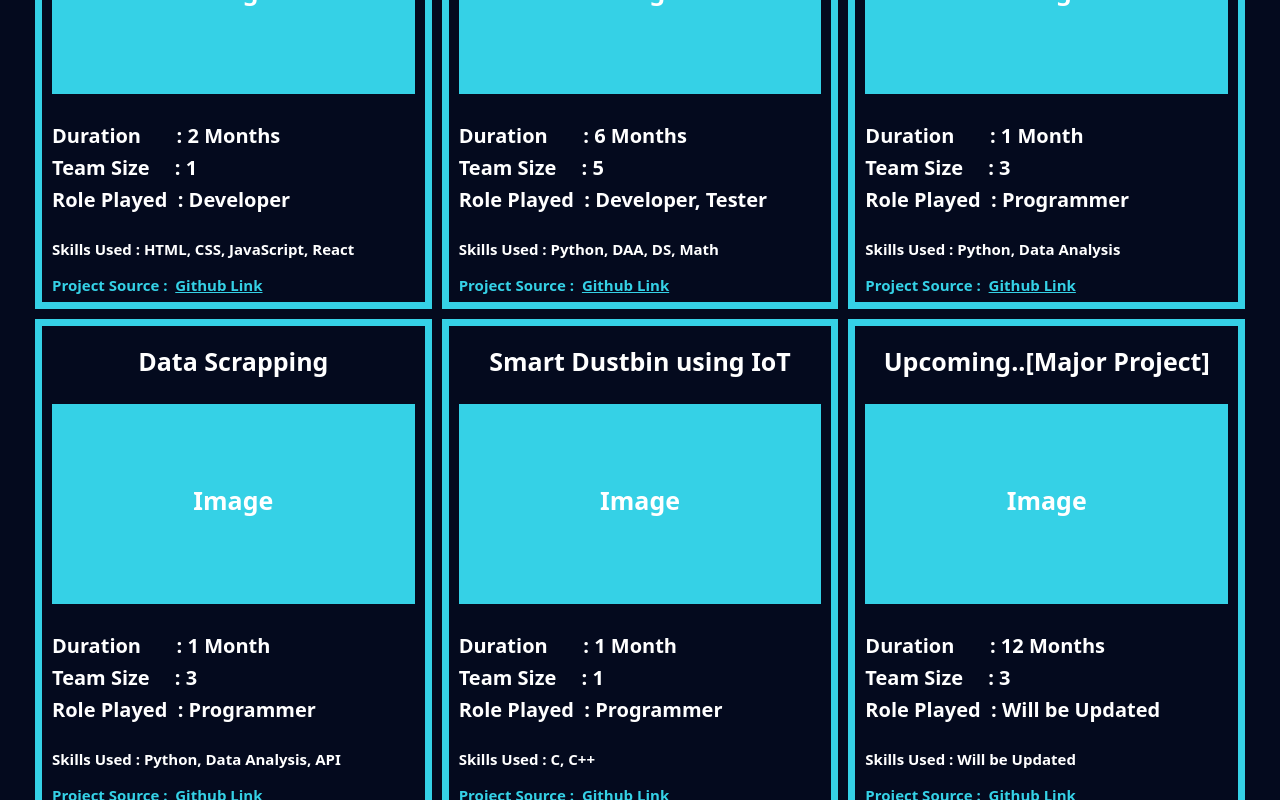
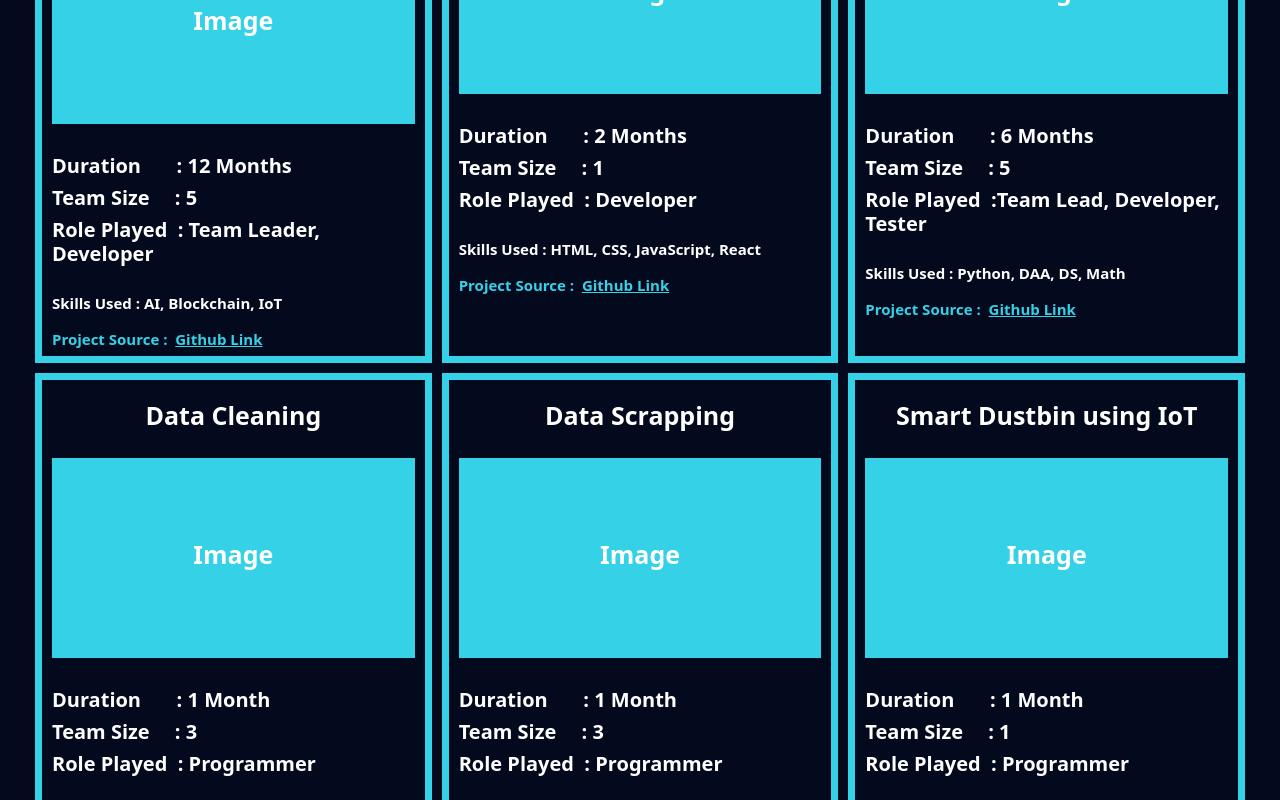
Before and after one commit to SantoshPenugurthi/my-portfolio, a React (Create React App) app: page /projects in a window 1280 px wide. Shown: the part 3340-4140 px from the top of the page. Built offline with nearby package versions, Linux system fonts and the light colour scheme.

Commit message:
major project update

```diff
--- a/src/Components/Projects.js
+++ b/src/Components/Projects.js
@@ -10,6 +10,30 @@ class Projects extends Component {
                 <div
                     className="projects"
                 >
+
+                    <div style={{display:'flex',flex:1,flexDirection:'column',borderWidth:7,borderColor:"#35d1e6",borderStyle:'solid',margin:5}}>
+                        <div>
+                            <h2 style={{fontWeight:'bold',display:'flex',fontSize:25,color:"#fff",padding:20,alignItems:'center',justifyContent:'center'}}>AI Integ. Blockchain for Auton.</h2>
+                        </div>
+                        <div style={{display:'flex',height:200,backgroundColor:"#35d1e6",alignItems:'center',justifyContent:'center',borderWidth:3,borderColor:"#35d1e6",borderStyle:'solid',marginLeft:10,marginRight:10}}>
+                            <h2 style={{fontWeight:'bold',fontSize:25,color:"#fff"}}>Image</h2>
+                        </div>
+                        <div>
+                            <h2 style={{fontWeight:'bold',display:'flex',fontSize:20,color:"#fff",paddingLeft:10,paddingTop:30}}>Duration &emsp;&nbsp;&nbsp;: 12 Months</h2>
+                        </div>
+                        <div>
+                            <h2 style={{fontWeight:'bold',display:'flex',fontSize:20,color:"#fff",paddingLeft:10,}}>Team Size &emsp;: 5</h2>
+                        </div>
+                        <div>
+                            <h2 style={{fontWeight:'bold',display:'flex',fontSize:20,color:"#fff",paddingLeft:10,}}>Role Played &nbsp;: Team Leader, Developer</h2>
+                        </div>
+                        <div>
+                            <h2 style={{fontWeight:'bold',display:'flex',fontSize:15,color:"#fff",paddingLeft:10,paddingTop:20}}>Skills Used : AI, Blockchain, IoT </h2>
+                        </div>
+                        <div>
+                            <h2 style={{fontWeight:'bold',display:'flex',fontSize:15,color:"#35d1e6",paddingLeft:10,paddingTop:10}}>Project Source : &nbsp;<a href="https://github.com/SantoshPenugurthi/" style={{color:"#35d1e6"}}> Github Link</a></h2>
+                        </div>
+                    </div>
                     <div style={{display:'flex',flex:1,flexDirection:'column',borderWidth:7,borderColor:"#35d1e6",borderStyle:'solid',margin:5}}>
                         <div>
                             <h2 style={{fontWeight:'bold',display:'flex',fontSize:25,color:"#fff",padding:20,alignItems:'center',justifyContent:'center'}}>My Portfolio</h2>
@@ -48,7 +72,7 @@ class Projects extends Component {
                             <h2 style={{fontWeight:'bold',display:'flex',fontSize:20,color:"#fff",paddingLeft:10,}}>Team Size &emsp;: 5</h2>
                         </div>
                         <div>
-                            <h2 style={{fontWeight:'bold',display:'flex',fontSize:20,color:"#fff",paddingLeft:10,}}>Role Played &nbsp;: Developer, Tester</h2>
+                            <h2 style={{fontWeight:'bold',display:'flex',fontSize:20,color:"#fff",paddingLeft:10,}}>Role Played &nbsp;:Team Lead, Developer, Tester</h2>
                         </div>
                         <div>
                             <h2 style={{fontWeight:'bold',display:'flex',fontSize:15,color:"#fff",paddingLeft:10,paddingTop:20}}>Skills Used : Python, DAA, DS, Math</h2>
@@ -57,6 +81,12 @@ class Projects extends Component {
                             <h2 style={{fontWeight:'bold',display:'flex',fontSize:15,color:"#35d1e6",paddingLeft:10,paddingTop:10}}>Project Source : &nbsp;<a href="https://github.com/SantoshPenugurthi/Topic-Modelling-on-Telugu-English-Code-mixed-data-using-LDA-" style={{color:"#35d1e6"}}> Github Link</a></h2>
                         </div>
                     </div>
+
+                </div>
+
+                <div
+                    className="projects"
+                >
 
                     <div style={{display:'flex',flex:1,flexDirection:'column',borderWidth:7,borderColor:"#35d1e6",borderStyle:'solid',margin:5}}>
                         <div>
@@ -81,12 +111,6 @@ class Projects extends Component {
                             <h2 style={{fontWeight:'bold',display:'flex',fontSize:15,color:"#35d1e6",paddingLeft:10,paddingTop:10}}>Project Source : &nbsp;<a href="https://github.com/SantoshPenugurthi/Data_Cleaning" style={{color:"#35d1e6"}}> Github Link</a></h2>
                         </div>
                     </div>
-
-                </div>
-
-                <div
-                    className="projects"
-                >
 
                     <div style={{display:'flex',flex:1,flexDirection:'column',borderWidth:7,borderColor:"#35d1e6",borderStyle:'solid',margin:5}}>
                         <div>
@@ -136,29 +160,7 @@ class Projects extends Component {
                         </div>
                     </div>
 
-                    <div style={{display:'flex',flex:1,flexDirection:'column',borderWidth:7,borderColor:"#35d1e6",borderStyle:'solid',margin:5}}>
-                        <div>
-                            <h2 style={{fontWeight:'bold',display:'flex',fontSize:25,color:"#fff",padding:20,alignItems:'center',justifyContent:'center'}}>Upcoming..[Major Project]</h2>
-                        </div>
-                        <div style={{display:'flex',height:200,backgroundColor:"#35d1e6",alignItems:'center',justifyContent:'center',borderWidth:3,borderColor:"#35d1e6",borderStyle:'solid',marginLeft:10,marginRight:10}}>
-                            <h2 style={{fontWeight:'bold',fontSize:25,color:"#fff"}}>Image</h2>
-                        </div>
-                        <div>
-                            <h2 style={{fontWeight:'bold',display:'flex',fontSize:20,color:"#fff",paddingLeft:10,paddingTop:30}}>Duration &emsp;&nbsp;&nbsp;: 12 Months</h2>
-                        </div>
-                        <div>
-                            <h2 style={{fontWeight:'bold',display:'flex',fontSize:20,color:"#fff",paddingLeft:10,}}>Team Size &emsp;: 3</h2>
-                        </div>
-                        <div>
-                            <h2 style={{fontWeight:'bold',display:'flex',fontSize:20,color:"#fff",paddingLeft:10,}}>Role Played &nbsp;: Will be Updated</h2>
-                        </div>
-                        <div>
-                            <h2 style={{fontWeight:'bold',display:'flex',fontSize:15,color:"#fff",paddingLeft:10,paddingTop:20}}>Skills Used : Will be Updated </h2>
-                        </div>
-                        <div>
-                            <h2 style={{fontWeight:'bold',display:'flex',fontSize:15,color:"#35d1e6",paddingLeft:10,paddingTop:10}}>Project Source : &nbsp;<a href="https://github.com/SantoshPenugurthi/" style={{color:"#35d1e6"}}> Github Link</a></h2>
-                        </div>
-                    </div>
+
                 </div>
             </div>
         );
```
Also changed, not shown: 1 other file (tests, documents, lock files or other folders).
